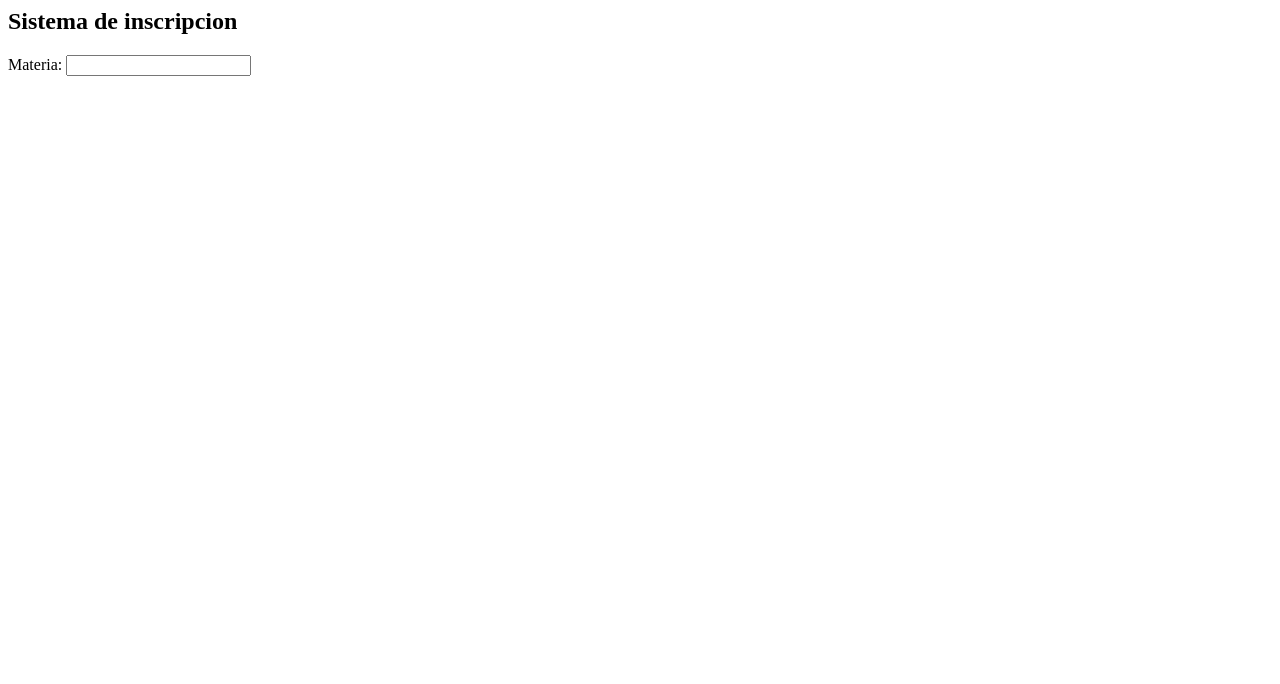
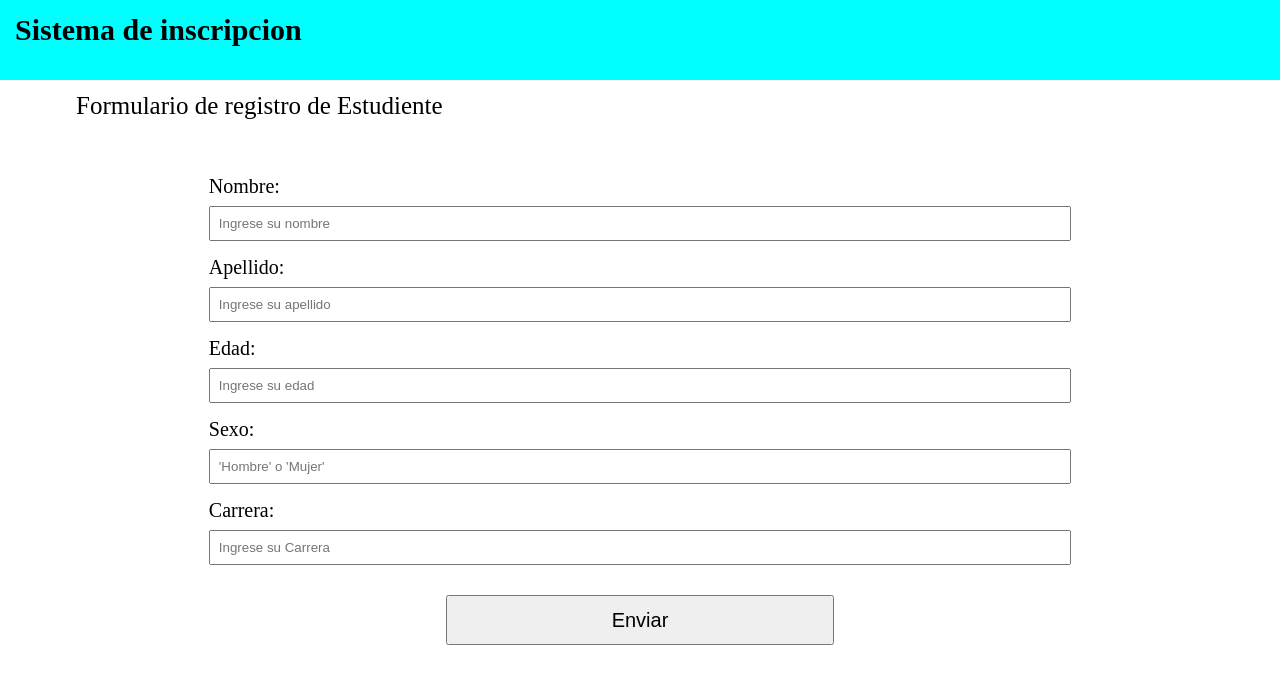
Before and after one commit to VictorHugoCruz/practica-sistema-de-registro-, a plain HTML site: page Sistema-de-inscripcion/index.html in a window 1280 px wide. Drawn offline with Linux system fonts and the light colour scheme.

Commit message:
añadimos algunos estilos, pudimos vincular los elementos para manipudar con js 'y nos faltan mejoras'

```diff
--- a/Sistema-de-inscripcion/index.html
+++ b/Sistema-de-inscripcion/index.html
@@ -4,6 +4,7 @@
     <meta charset="UTF-8">
     <meta http-equiv="X-UA-Compatible" content="IE=edge">
     <meta name="viewport" content="width=device-width, initial-scale=1.0">
+    <link rel="stylesheet" href="./style.css">
     <title>Sistema de registro</title>
 </head>
 <body>
@@ -14,12 +15,30 @@
         </nav>
     </header>
     <main>
-        <form action="">
-            <label for="InputMateria">Materia:</label>
-            <input type="text" id="InputMateria">
+        <div class="form-container-registro">
+            <h2>Formulario de registro de Estudiente</h2>
+            <form action="">
+                <label for="InputNombre">Nombre:</label>
+                <input type="text" id="InputNombre" placeholder="Ingrese su nombre">
 
-        </form>
-        <p id="Mensaje"></p>
+                <label for="InputApellido">Apellido:</label>
+                <input type="text" id="InputApellido" placeholder="Ingrese su apellido">
+
+                <label for="InputEdad">Edad:</label>
+                <input type="number" id="InputEdad" placeholder="Ingrese su edad">
+
+                <label for="InputSexo">Sexo:</label>
+                <input type="text" id="InputSexo" placeholder="'Hombre' o 'Mujer'">
+
+                <label for="InputCarrera">Carrera:</label>
+                <input type="text" id="InputCarrera" placeholder="Ingrese su Carrera">
+
+                <button type="button" onclick="nuevoEstudiante()">Enviar</button>
+            </form>
+        </div>
+        <div>
+           <p id="usuario"></p>
+        </div>
     </main>
     <script src="./main.js"></script>
 </body>
--- a/Sistema-de-inscripcion/main.js
+++ b/Sistema-de-inscripcion/main.js
@@ -3,12 +3,36 @@ class Materia{
         nombre,
         maxEstudiantes,
         listaEstudiantes=[],
-        profesor = null,
+        profesor = {},
     }){
-        this.nombre= nombre;
-        this.maxEstudiantes= maxEstudiantes;
-        this.listaEstudiantes = listaEstudiantes
-        this.profesor=profesor;
+        this._nombre= nombre;
+        this._maxEstudiantes= maxEstudiantes;
+        this._listaEstudiantes = listaEstudiantes
+        this._profesor=profesor;
+    }
+
+    get nombre(){
+        return this._nombre;
+    }
+
+    set nombre(nuevoNombre){
+        if(nuevoNombre === null || nuevoNombre === undefined){
+            console.error("introduzca un nombre valido");
+        }else{
+            this._nombre=nuevoNombre;
+        }
+    }
+
+    get maxEstudiantes(){
+        return this._maxEstudiantes;
+    }
+
+    set maxEstudiantes(cantidadDeEstudiantes){
+        if(cantidadDeEstudiantes<=10){
+            console.error("No puede existir menos de 10 estudiantes para que el curso este habilitado");
+        }else{
+            this._maxEstudiantes=cantidadDeEstudiantes
+        }
     }
 
     inscribirEstudiante(estudiante){
@@ -20,10 +44,10 @@ class Materia{
         }
     }
 
-    retirarEstudiante(estudiante){
+    retirarEstudiante(nomEstudiante){
         let posicion;
-       for (const estudiante in this.listaEstudiantes) {
-           if(estudiante==this.listaEstudiantes[estudiante]){
+        for (const estudiante in this.listaEstudiantes) {
+           if(nomEstudiante==this.listaEstudiantes[estudiante]){
             posicion=parseInt(estudiante);
            }
 
@@ -80,8 +104,39 @@ const programacion = new Materia({nombre: "Programacion", maxEstudiantes: 15});
 const fisica = new Materia({nombre: "Fisica", maxEstudiantes: 20});
 const diseñoWeb = new Materia({nombre: "Diseño Web",maxEstudiantes: 25});
 const algebra = new Materia({nombre: "Algebra", maxEstudiantes: 12});
+//creamos las instancias de profesor y de estudiante
+const profesor = new Profesor({nombre: "Edson", apellido: "Cruz",edad: 26,sexo: "Hombre",especialidad: "Informatica"});
+const estudiante = new Estudiante({nombre: "Victor",apellido: "Cruz",edad: 33,sexo: "Hombre",carrera: "Sistemas Informaticos"});
 
-const profesor = new Profesor({nombre: "Edson", apellido: "Cruz",edad: 26,sexo: "Hombre",especialidad: "Informatica"});
-const estudiante = new Estudiante({nombre: "Victor",apellido: "Cruz",edad: 33,sexo: "Hombre",especialidad: "Sistemas Informaticos"});
+// const estudiante1 = new Estudiante({nombre: "Vanesa",apellido: "Pozo",edad: 34,sexo: "Mujer", carrera: "Contabilidad"});
 
-programacion.inscribirEstudiante(estudiante);
+
+// const estudiante2 = new Estudiante({nombre: "Pepito",apellido: "Peres",edad: 19, sexo: "Hombre", carrera: "Informatica"});
+
+
+// const estudiante3 = new Estudiante({nombre: "Mario",apellido: "Paz",edad: 23,sexo: "Hombre", carrera: "Sistemas Informaticos"});
+
+
+// programacion.inscribirEstudiante(estudiante);
+// programacion.inscribirEstudiante(estudiante1);
+// programacion.inscribirEstudiante(estudiante2);
+// programacion.inscribirEstudiante(estudiante3);
+// programacion.profesor = profesor;
+// console.log(programacion);
+// programacion.retirarEstudiante(estudiante2);
+// console.log(programacion);
+
+//funcion para crear un nuevo estudiante
+
+function nuevoEstudiante(){
+
+    let name = document.getElementById("InputNombre").value;
+    let lastName = document.getElementById("InputApellido").value;
+    let age = document.getElementById("InputEdad").value;
+    let sex = document.getElementById("InputSexo").value;
+    let course = document.getElementById("InputCarrera").value;
+    const newStudent = new Estudiante({nombre: name, apellido: lastName, edad: age, sexo: sex, carrera: course});
+
+    console.log(newStudent);
+    document.getElementById("usuario").innerHTML='El estudiante se a registrado correctamente'
+}
--- a/Sistema-de-inscripcion/style.css
+++ b/Sistema-de-inscripcion/style.css
@@ -0,0 +1,72 @@
+*{
+    box-sizing: border-box;
+    margin: 0;
+    padding: 0;
+}
+
+html{
+    font-size: 62.5%;
+}
+header{
+    width: 100%;
+    height: 80px;
+    background-color: aqua;
+}
+
+header nav h1{
+    display: flex;
+    flex-direction: column;
+    font-size: 3rem;
+    font-weight: bold;
+    line-height: 3rem;
+    padding: 15px;
+}
+.form-container-registro{
+    width: 90%;
+    height: 600px;
+    margin: 0 auto;
+    padding: 12px;
+    display: flex;
+    flex-direction: column;
+}
+
+.form-container-registro h2{
+    font-size: 2.5rem;
+    font-weight: 500;
+    margin-bottom: 20px;
+}
+
+.form-container-registro div{
+    margin-bottom: 50px;
+}
+.form-container-registro form{
+    width: 80%;
+    height: auto;
+    min-width: 450px;
+    font-size: 2rem;
+    display: flex;
+    flex-direction: column;
+    margin: 0 auto;
+    padding: 20px;
+}
+
+.form-container-registro form label{
+    padding: 15px 8px 8px 0;
+}
+
+.form-container-registro form input{
+    padding: 8px;
+}
+
+.form-container-registro form button{
+    width: 45%;
+    height: 50px;
+    margin: 0 auto;
+    margin-top: 30px;
+    font-size: 2rem;
+    padding: 8px;
+}
+
+p{
+    font-size: 4rem;
+}
```
